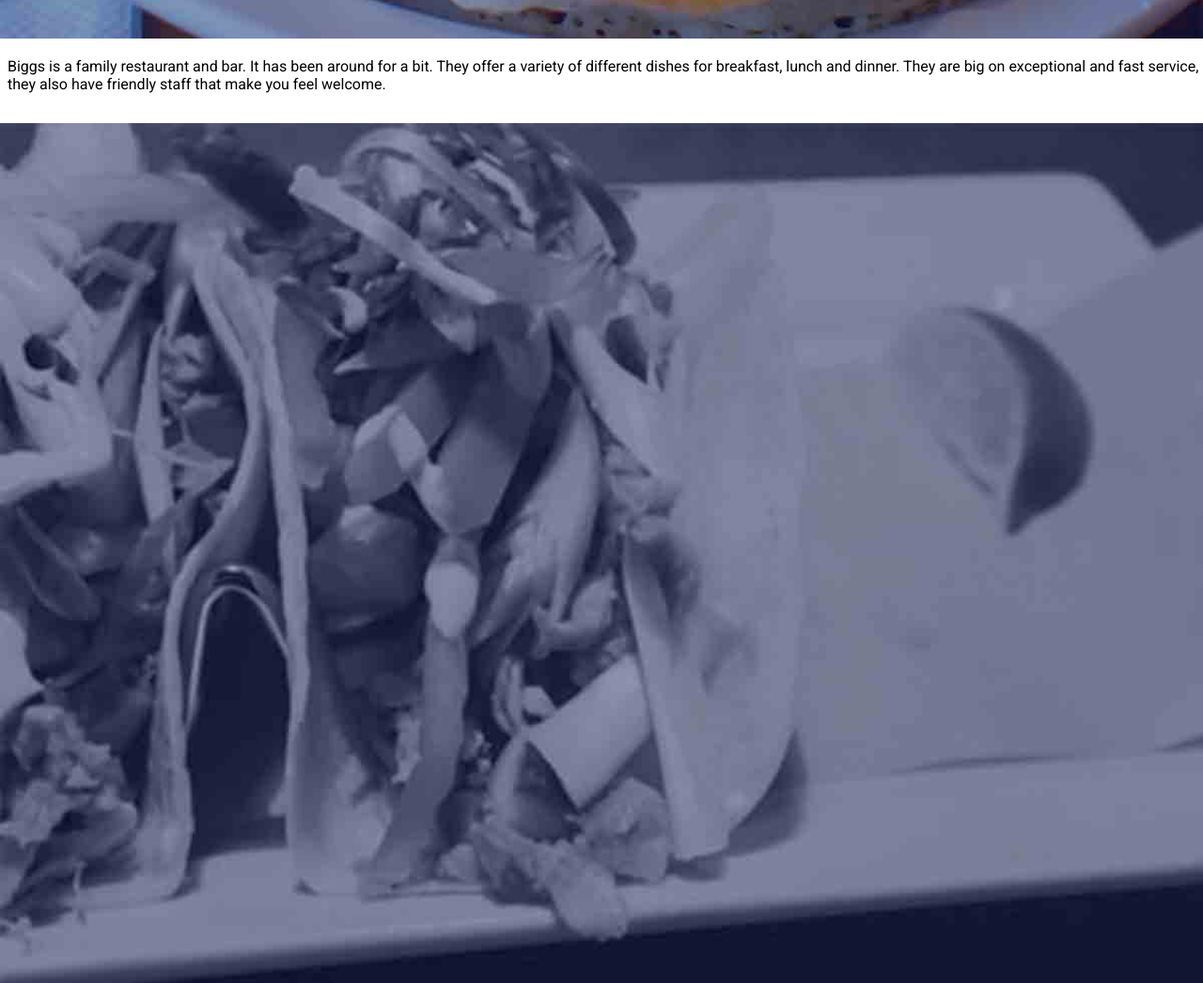
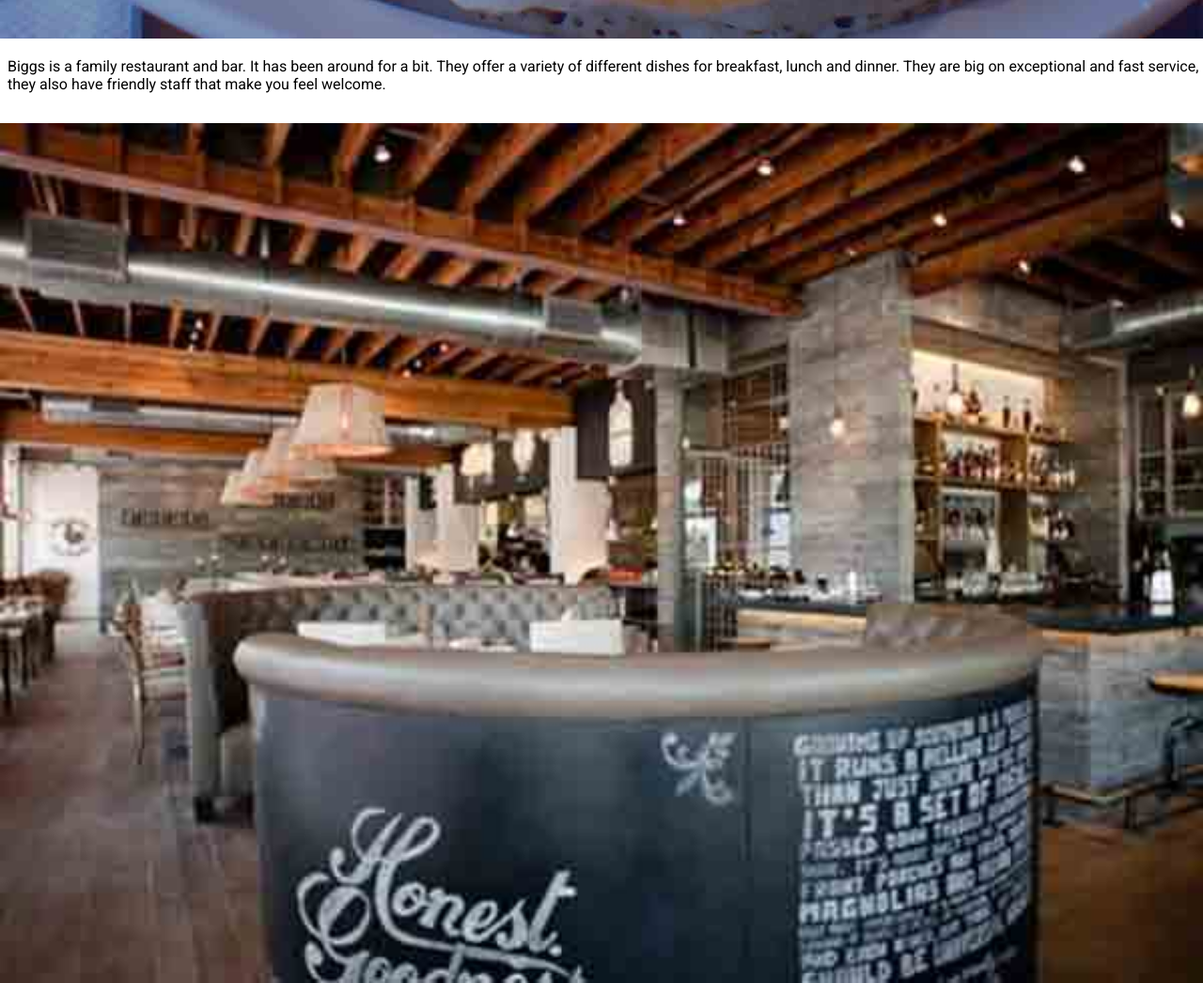
Before and after one commit to cassandrabarbe/dsn1674-project-3, a plain HTML site: page index.html in a window 1280 px wide. Shown: the part 1009-2055 px from the top of the page at 94% size. Drawn offline with Linux system fonts and the light colour scheme; some packages are replaced by stand-ins of ours.

Commit message:
changed image name, wrong image

```diff
--- a/index.html
+++ b/index.html
@@ -31,7 +31,7 @@
 <p> Biggs is a family restaurant and bar. It has been around for a bit. They offer a variety of different dishes for breakfast, lunch and dinner. They are big on exceptional and fast service, they also have friendly staff that make you feel welcome. </p>
 
 <figure>
-  <img class="restaurant" src="images/restaurant.jpg" alt="restaurant">
+  <img class="restaurant" src="images/restaurant-2.jpg" alt="restaurant">
   <img class="benches" src="images/benches.jpg" alt="benches">
 </figure>
 
```
